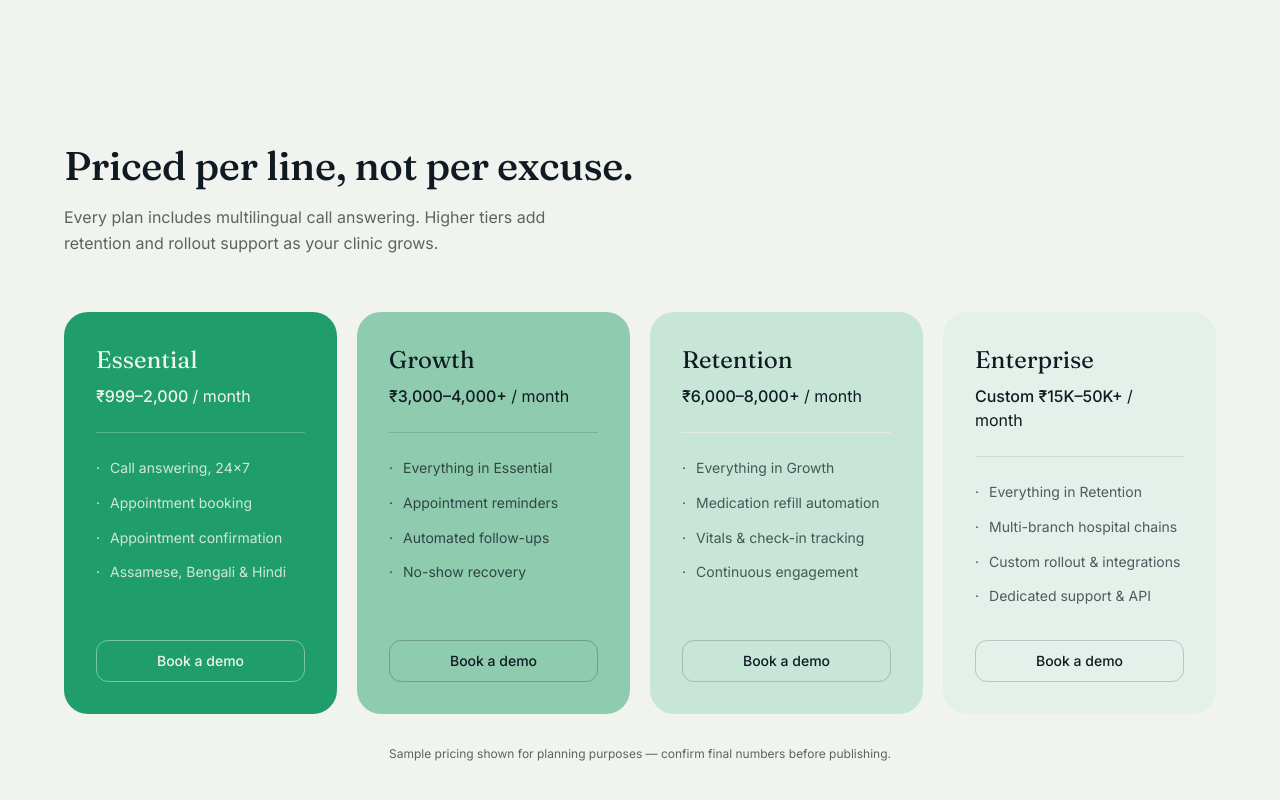
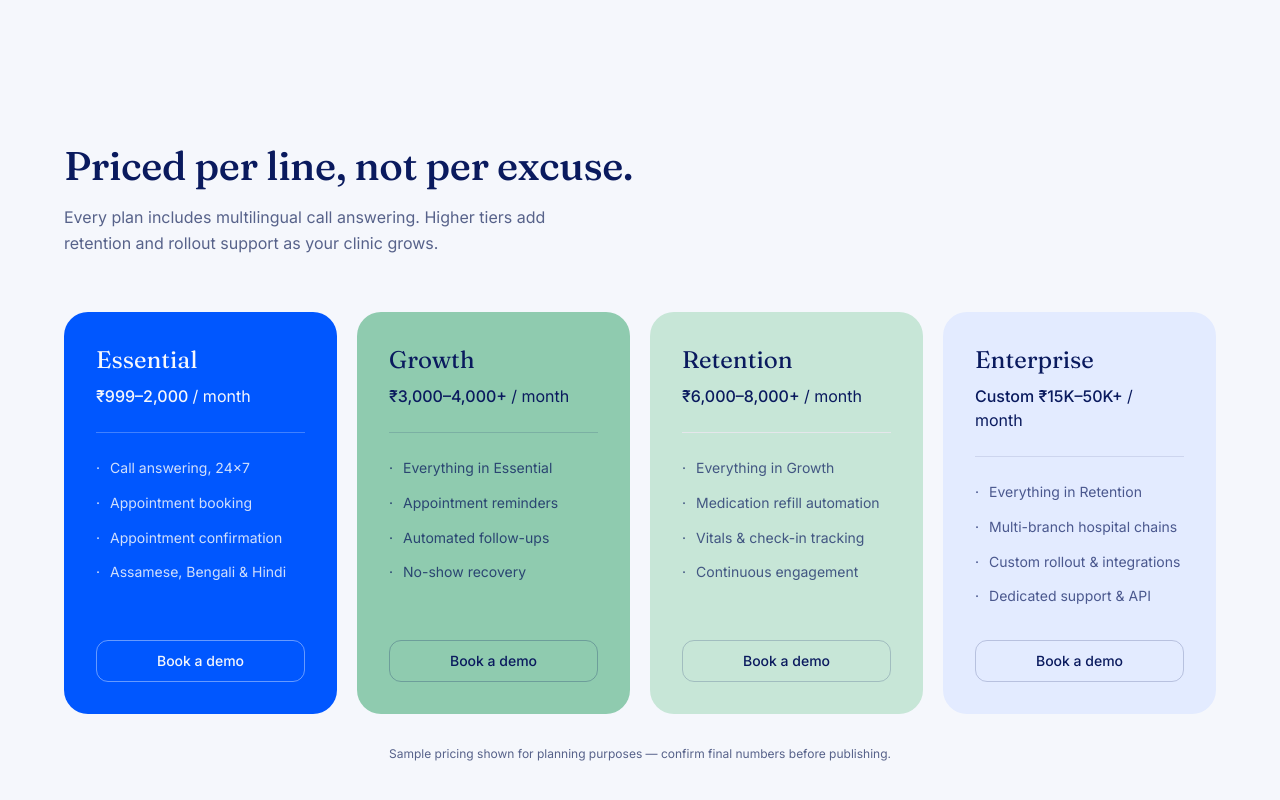
Before and after one commit to OperinLabs/OperinLabs-Landing-Page, a React (Vite) app: page / in a window 1280 px wide. Shown: the part 1572-2372 px from the top of the page. Built offline with nearby package versions, Linux system fonts and the light colour scheme.

Commit message:
Update tailwind.config.js

```diff
--- a/tailwind.config.js
+++ b/tailwind.config.js
@@ -4,16 +4,15 @@ export default {
   theme: {
     extend: {
       colors: {
-        bg: "#F1F3EF",
-        ink: "#101A22",
-        "ink-soft": "#5A6560",
-        night: "#101A22",
-        "night-soft": "#8FA096",
-        accent: "#1F9D6B",
-        "accent-soft": "#E4F1EA",
-        amber: "#C7852E",
-        line: "rgba(16, 26, 34, 0.1)",
-        "line-night": "rgba(241, 243, 239, 0.14)",
+        bg: "#F5F7FC",
+        ink: "#0A1A5E",
+        "ink-soft": "#57628A",
+        night: "#0A1A5E",
+        "night-soft": "#93A3D6",
+        accent: "#0057FF",
+        "accent-soft": "#E3EBFF",
+        line: "rgba(10, 26, 94, 0.1)",
+        "line-night": "rgba(245, 247, 252, 0.14)",
       },
       fontFamily: {
         editorial: ["'Fraunces'", "serif"],
```
